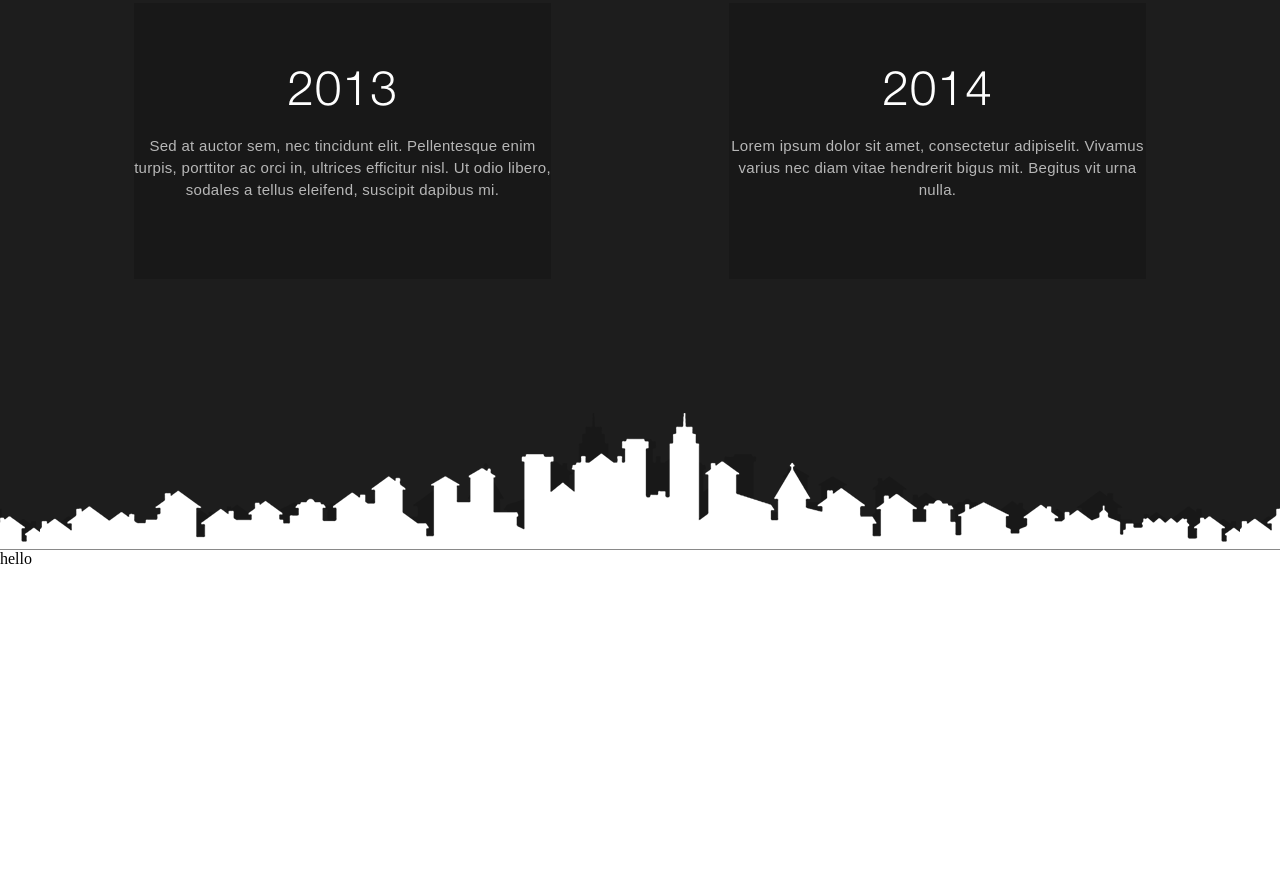
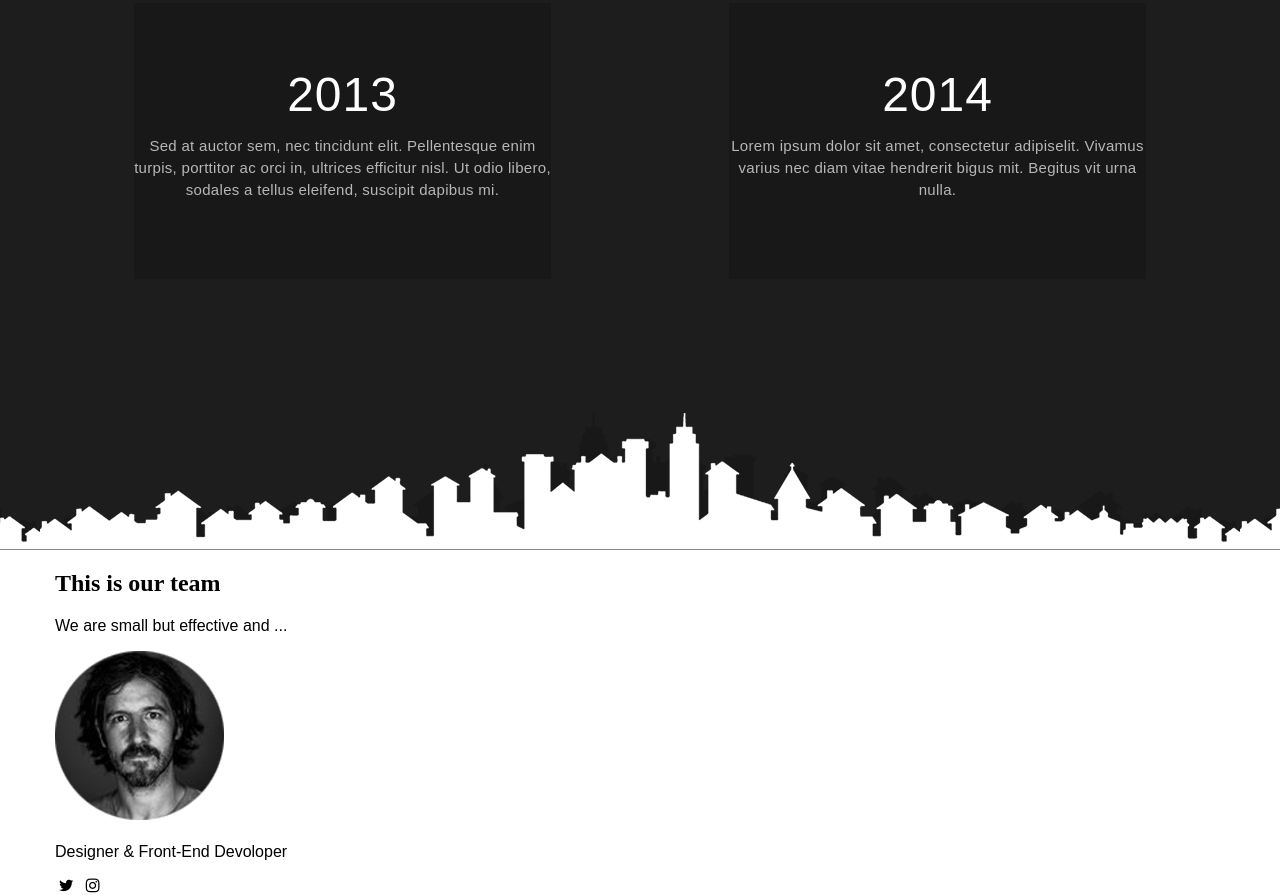
Before and after one commit to Avex010/Avex_1, a plain HTML site: page index.html in a window 1280 px wide. Shown: the part 1212-2107 px from the top of the page. Before the commit the page ends 1780 px from the top, so only its background shows below. Drawn offline with Linux system fonts and the light colour scheme; files whose address does not match are found by name; a web font is replaced by a local one.

Commit message:
add_team

```diff
--- /dev/null
+++ b/css/fontello.css
@@ -0,0 +1,66 @@
+@font-face {
+  font-family: 'fontello';
+  src: url('../fonts/fontello.eot?85331923');
+  src: url('../fonts/fontello.eot?85331923#iefix') format('embedded-opentype'),
+       url('../fonts/fontello.woff2?85331923') format('woff2'),
+       url('../fonts/fontello.woff?85331923') format('woff'),
+       url('../fonts/fontello.ttf?85331923') format('truetype'),
+       url('../fonts/fontello.svg?85331923#fontello') format('svg');
+  font-weight: normal;
+  font-style: normal;
+}
+/* Chrome hack: SVG is rendered more smooth in Windozze. 100% magic, uncomment if you need it. */
+/* Note, that will break hinting! In other OS-es font will be not as sharp as it could be */
+/*
+@media screen and (-webkit-min-device-pixel-ratio:0) {
+  @font-face {
+    font-family: 'fontello';
+    src: url('../font/fontello.svg?85331923#fontello') format('svg');
+  }
+}
+*/
+
+ [class^="icon-"]:before, [class*=" icon-"]:before {
+  font-family: "fontello";
+  font-style: normal;
+  font-weight: normal;
+  speak: never;
+
+  display: inline-block;
+  text-decoration: inherit;
+  width: 1em;
+  margin-right: .2em;
+  text-align: center;
+  /* opacity: .8; */
+
+  /* For safety - reset parent styles, that can break glyph codes*/
+  font-variant: normal;
+  text-transform: none;
+
+  /* fix buttons height, for twitter bootstrap */
+  line-height: 1em;
+
+  /* Animation center compensation - margins should be symmetric */
+  /* remove if not needed */
+  margin-left: .2em;
+
+  /* you can be more comfortable with increased icons size */
+  /* font-size: 120%; */
+
+  /* Font smoothing. That was taken from TWBS */
+  -webkit-font-smoothing: antialiased;
+  -moz-osx-font-smoothing: grayscale;
+
+  /* Uncomment for 3D effect */
+  /* text-shadow: 1px 1px 1px rgba(127, 127, 127, 0.3); */
+}
+
+.icon-phone:before { content: '\e800'; } /* '' */
+.icon-heart:before { content: '\e801'; } /* '' */
+.icon-location:before { content: '\e802'; } /* '' */
+.icon-mail:before { content: '\e803'; } /* '' */
+.icon-twitter:before { content: '\f099'; } /* '' */
+.icon-download-cloud:before { content: '\f0ed'; } /* '' */
+.icon-instagram:before { content: '\f16d'; } /* '' */
+.icon-chart-line:before { content: '\f201'; } /* '' */
+.icon-facebook-official:before { content: '\f230'; } /* '' */
--- a/css/main.css
+++ b/css/main.css
@@ -1,6 +1,6 @@
 @font-face{
     font-family: "HelveticaNeueLTProLt";
-    src: url(../fonts/HelveticaNeueLTProLt.otf) format("opentype");
+    src: url(../font/HelveticaNeueLTProLt.otf) format("opentype");
 }
 @font-face{
     font-family: "HelveticaNeueLTProMd";
--- a/index.html
+++ b/index.html
@@ -4,10 +4,11 @@
     <meta charset="UTF-8">
     <meta name="viewport" content="width=device-width, initial-scale=1.0">
     <link rel="stylesheet" href="css/main.css">
+    <link rel="stylesheet" href="css/fontello.css" class="href">
     <title>Document</title>
 </head>
 <body>
-    <haeder class="header">
+    <header class="header">
         <div class="container">
             <nav>
                 <ul class="menu">
@@ -50,10 +51,40 @@
                 </div>
             </div>
         </div>
-    </haeder>
+    </header>
 
-    <footer>
-        hello
-    </footer>
+    <div class="team">
+        <div class="container">
+            <div class="block__head">
+                <h2 class="block__title">This is our team</h2>
+                <p class="block__text">We are small but effective and ...</p>
+            </div>
+            <div class="team__inner">
+                <div class="team__item">
+                    <img class="team__item-img" src="img/team2.png" alt="">
+                    <h3 class="team__item-title"></h3>
+                    <p class="team__item-text">Designer & Front-End Devoloper</p>
+                    <div class="team__icon-box">
+                        <i class="icon-twitter"></i>
+                        <i class="icon-instagram"></i>
+                    </div>
+                </div>
+            </div>
+        </div>
+    </div>
+
+
+    <!--
+    <i class="icon-twitter"></i>
+    <i class="icon-instagram"></i>
+    <i class="icon-phone"></i>
+    <i class="icon-heart"></i>
+    <i class="icon-location"></i>
+    <i class="icon-mail"></i>
+    <i class="icon-chart-line"></i>
+    <i class="icon-download-cloud"></i>
+     -->
+
+
 </body>
 </html>
```
Also changed, not shown: fonts/fontello.ttf (added), fonts/fontello.woff (added), fonts/fontello.woff2 (added), img/taem1.png (added), img/team2.png (added), img/team3.png (added), 2 other files.
